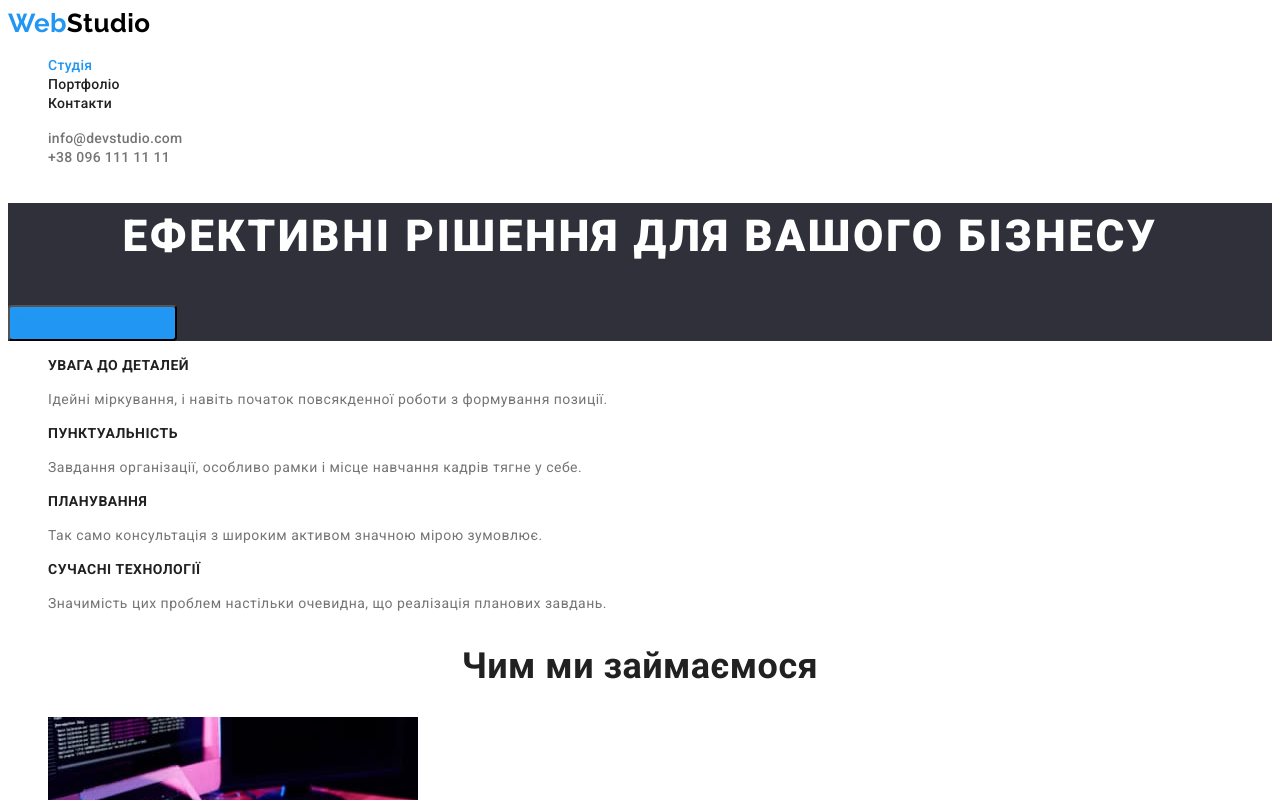
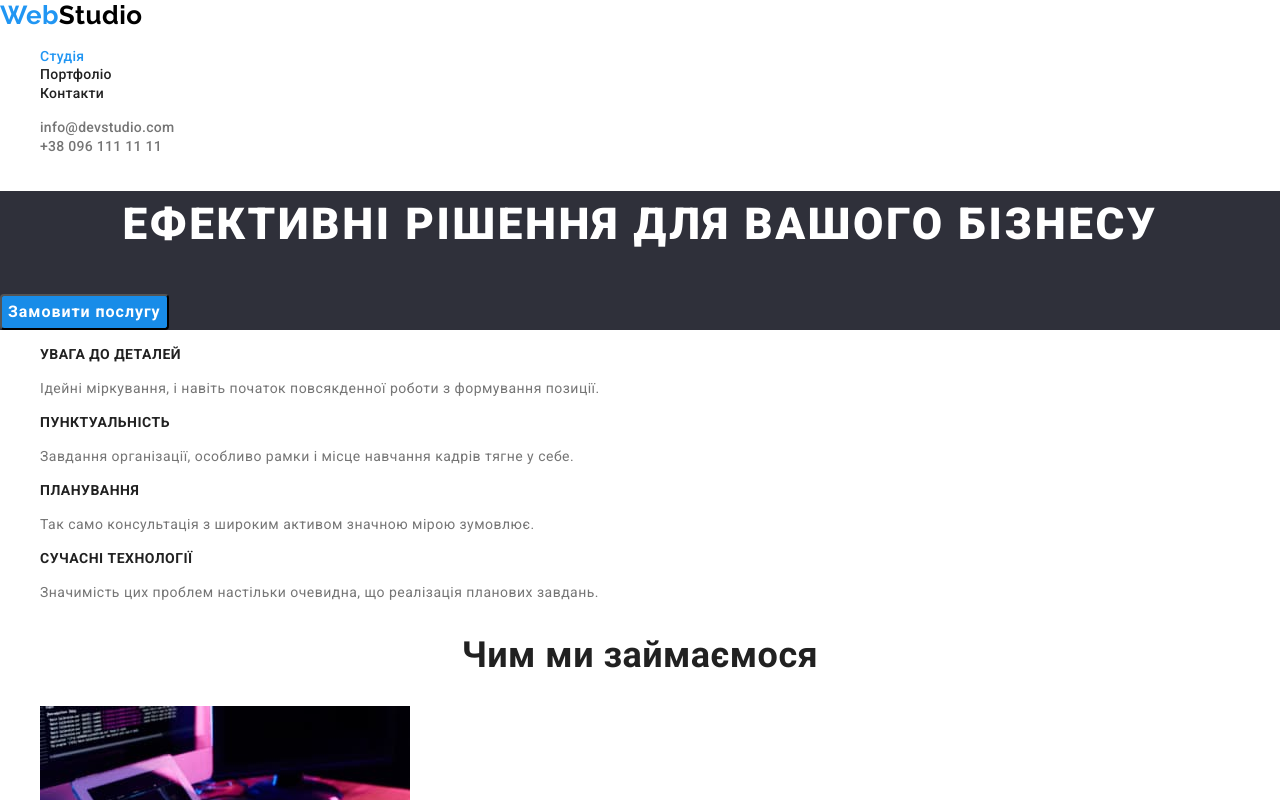
Before and after one commit to ValentynaKorniienko/goit-markup-hw-04, a plain HTML site: page index.html in a window 1280 px wide. Both pictures are taken after a click on the button "Замовити послугу". Shown: the top 800 px of the page. Drawn offline with nearby package versions, Linux system fonts and the light colour scheme.

Commit message:
add new styles

```diff
--- a/css/styles.css
+++ b/css/styles.css
@@ -6,14 +6,24 @@
     --fourth-color:#212121;
     --fifth-color:#FFFFFF;
     --sixth-color:rgba(255, 255, 255, 0.6);
+    --active-button-color:#188CE8;
     --background-footer:#2F303A;
     --background-team:#F5F4FA;
+
    }
 body{
     font-family:"roboto",sans-serif;
     color:var(--main-color);
     background-color:var(--fifth-color);
     letter-spacing: 0.03em;}
+.h1,.h2,.h3,.p,.ul{
+    margin: 0;
+}
+.container{
+    width: 1170px;
+    margin: 0,auto;
+    padding: 0,15px;
+}
 /*header styles*/
     .logo{
         color:var(--second-color);
@@ -79,8 +89,8 @@ body{
         font-family: inherit;
         cursor: pointer;
 }
-.hero-button:hover{color: var(--third-color)}
-.hero-button:focus{color: var(--third-color)}
+.hero-button:hover{background-color: var(--active-button-color)}
+.hero-button:focus{background-color: var(--active-button-color)}
     /* about */
 .hidden-title{
     display: none;
--- a/index.html
+++ b/index.html
@@ -9,23 +9,25 @@
     <link rel="preconnect" href="https://fonts.gstatic.com" crossorigin>
     <link href="https://fonts.googleapis.com/css2?family=Raleway:wght@700&family=Roboto:wght@400;500;700;900&display=swap"
     rel="stylesheet">
+    <link rel="stylesheet" href="https://cdnjs.cloudflare.com/ajax/libs/modern-normalize/1.1.0/modern-normalize.min.css" />
     <link rel="stylesheet" href="./css/styles.css">
 
 </head>
 <body>
     <!--хедер-->
     <header class="header">
-        <nav class="nav">
+        <div class="container"><nav class="nav">
             <a class="logo" href="./index.html"><span class="logo-web">Web</span>Studio</a>
-            <ul class="list" >
-                <li ><a href="./index.html" class="nav-link current">Студія</a></li>
-                <li ><a href="./portfolio.html" class="nav-link">Портфоліо</a> </li>
-                <li ><a href="#" class="nav-link">Контакти</a></li>
+            <ul class="list">
+                <li><a href="./index.html" class="nav-link current">Студія</a></li>
+                <li><a href="./portfolio.html" class="nav-link">Портфоліо</a> </li>
+                <li><a href="#" class="nav-link">Контакти</a></li>
             </ul>
-            </nav>
-            <ul class="list" ><li><a href="meilto:info@devstudio.com" class="contact-link">info@devstudio.com</a></li>
-                <li><a href="tel:+380961111111" class="contact-link">+38 096 111 11 11</a></li>
-            </ul>
+        </nav>
+        <ul class="list">
+            <li><a href="meilto:info@devstudio.com" class="contact-link">info@devstudio.com</a></li>
+            <li><a href="tel:+380961111111" class="contact-link">+38 096 111 11 11</a></li>
+        </ul></div>
 
     </header>
     <main>
```
Also changed, not shown: portfolio.html (+1 -0 lines).
